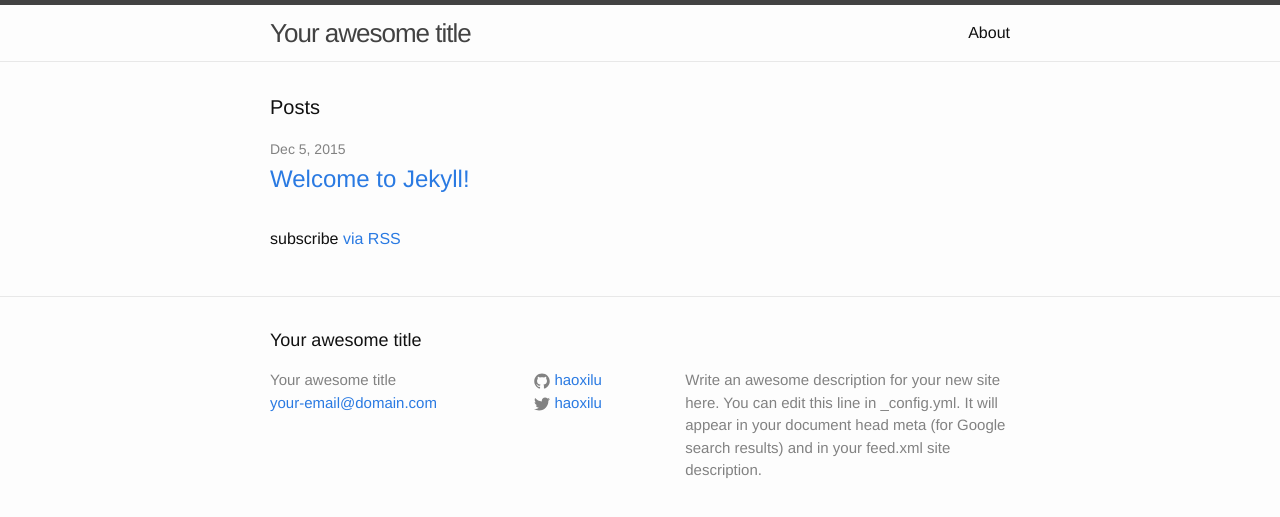
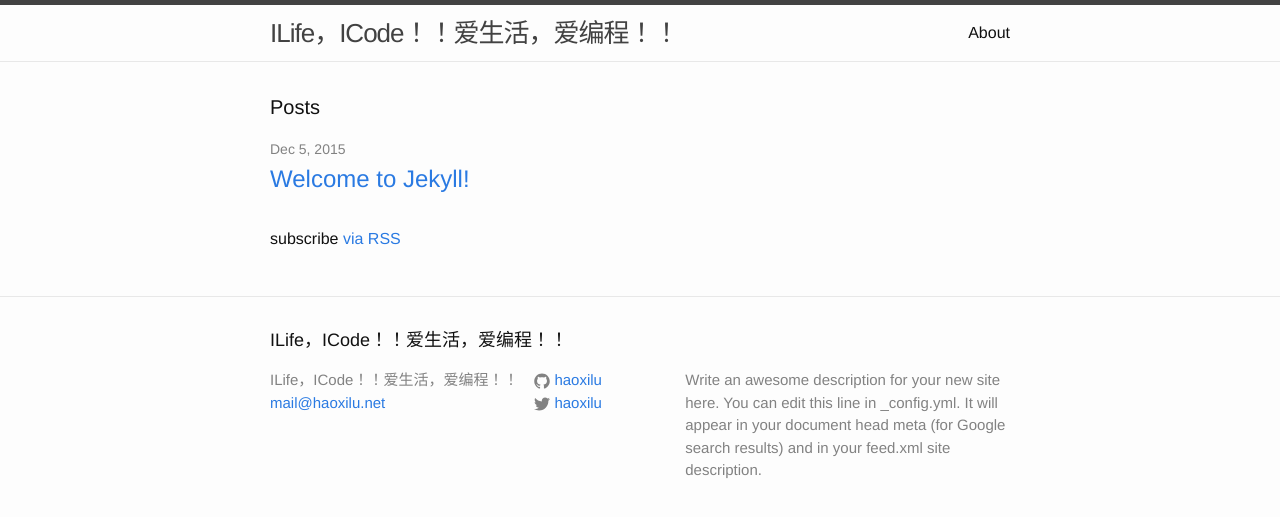
Before and after one commit to haoxilu/haoxilu.github.io, a Jekyll site: the page built from index.html, in a window 1280 px wide. Shown: the top 517 px of the page. Built offline with Jekyll 4.4.1, drawn with Linux system fonts in a browser that asks for light colours.

Commit message:
_config.yml modify email and title

```diff
--- a/_config.yml
+++ b/_config.yml
@@ -6,14 +6,14 @@
 # 'jekyll serve'. If you change this file, please restart the server process.
 
 # Site settings
-title: Your awesome title
-email: your-email@domain.com
+title: ILife，ICode！！爱生活，爱编程！！
+email: mail@haoxilu.net
 description: > # this means to ignore newlines until "baseurl:"
   Write an awesome description for your new site here. You can edit this
   line in _config.yml. It will appear in your document head meta (for
   Google search results) and in your feed.xml site description.
 baseurl: "" # the subpath of your site, e.g. /blog
-url: "http://haoxilu.net" # the base hostname & protocol for your site
+url: "http://www.haoxilu.net" # the base hostname & protocol for your site
 twitter_username: haoxilu
 github_username:  haoxilu
 
```
